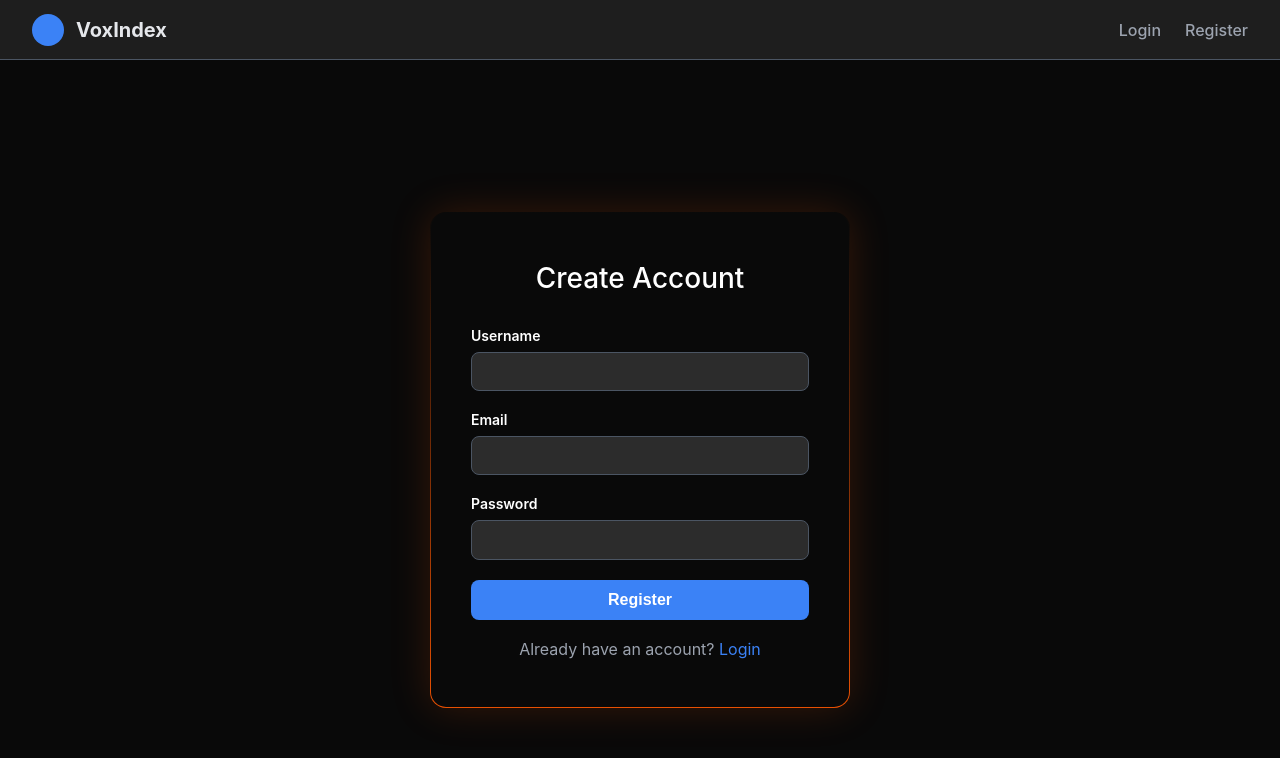
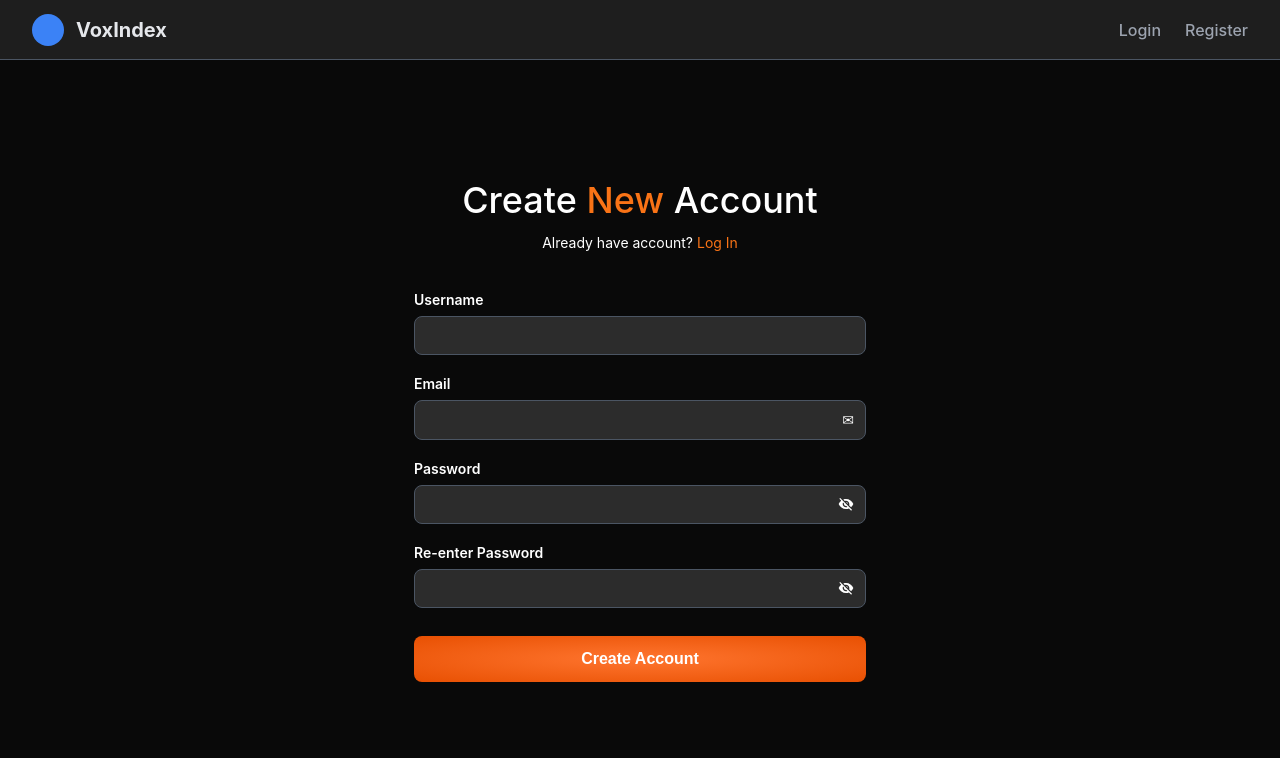
Before and after one commit to dimasrag/VoxIndex, a React app in the folder frontend/: page /register in a window 1280 px wide. Shown: the top 758 px of the page. Built offline with nearby package versions, Linux system fonts and the light colour scheme; no server answers; the HTML template or start-up script is replaced by a standard one; a web font is replaced by a local one.

Commit message:
feat: register page layout and validation for both register and login page

```diff
--- a/frontend/src/pages/Login.jsx
+++ b/frontend/src/pages/Login.jsx
@@ -13,6 +13,14 @@ export default function Login() {
   const handleSubmit = async (e) => {
     e.preventDefault();
     setError('');
+    if (!username.trim()) {
+      setError('Username is required');
+      return;
+    }
+    if (!password) {
+      setError('Password is required');
+      return;
+    }
     try {
       const result = await login(username, password);
       navigate(result.is_admin ? '/admin' : '/dashboard');
@@ -29,11 +37,11 @@ return (
         <form onSubmit={handleSubmit}>
           <div className="form-group">
             <label>Username</label>
-            <input type="text" value={username} onChange={e => setUsername(e.target.value)} required />
+            <input type="text" value={username} onChange={e => setUsername(e.target.value)} />
           </div>
           <div className="form-group">
             <label>Password</label>
-            <input type="password" value={password} onChange={e => setPassword(e.target.value)} required />
+            <input type="password" value={password} onChange={e => setPassword(e.target.value)} />
             <div className="forgot-password"><a href="#">Forgot Password?</a></div>
           </div>
           <button type="submit" className="btn-login">Login</button>
--- /dev/null
+++ b/frontend/src/pages/Register.css
@@ -0,0 +1,160 @@
+.register-container {
+  display: flex;
+  align-items: center;
+  justify-content: center;
+  min-height: calc(100vh - 60px);
+  background: #090909;
+}
+
+.register-content {
+  width: 100%;
+  max-width: 500px;
+  padding: 24px;
+}
+
+.register-content h1 {
+  text-align: center;
+  font-size: 36px;
+  font-weight: 500;
+  color: #ffffff;
+  margin: 0 0 12px;
+}
+
+.register-content h1 .accent {
+  color: #f97316;
+}
+
+.register-subtitle {
+  text-align: center;
+  font-size: 14px;
+  color: #ffffff;
+  margin: 0 0 40px;
+}
+
+.register-subtitle a {
+  color: #f97316;
+  text-decoration: none;
+}
+
+.register-row {
+  display: grid;
+  grid-template-columns: 1fr 1fr;
+  gap: 16px;
+}
+
+.form-group {
+  margin-bottom: 20px;
+}
+
+.form-group label {
+  display: block;
+  font-size: 14px;
+  color: #ffffff;
+  margin-bottom: 8px;
+}
+
+.form-group input {
+  width: 100%;
+  padding: 12px 16px;
+  background: #9ca3af;
+  border: none;
+  border-radius: 8px;
+  font-size: 14px;
+  color: #1a1a1a;
+  outline: none;
+  box-sizing: border-box;
+}
+
+.form-group input:disabled {
+  opacity: 0.6;
+  cursor: not-allowed;
+}
+
+.input-icon-wrapper {
+  position: relative;
+  display: flex;
+  align-items: center;
+}
+
+.input-icon-wrapper input {
+  padding-right: 40px;
+}
+
+.input-icon {
+  position: absolute;
+  right: 12px;
+  color: #ffffff;
+  font-size: 14px;
+  pointer-events: none;
+}
+
+.input-icon-btn {
+  position: absolute;
+  right: 12px;
+  background: none;
+  border: none;
+  color: #ffffff;
+  cursor: pointer;
+  padding: 0;
+  display: flex;
+  align-items: center;
+}
+
+.password-valid {
+  position: absolute;
+  right: -24px;
+  color: #4ade80;
+  font-size: 16px;
+}
+
+.btn-register {
+  width: 100%;
+  padding: 14px;
+  background: radial-gradient(ellipse, #FF752F, #E85002);
+  border: none;
+  border-radius: 8px;
+  font-size: 16px;
+  font-weight: 600;
+  color: #ffffff;
+  cursor: pointer;
+  margin-top: 8px;
+  transition: opacity 0.2s;
+}
+
+.btn-register:hover {
+  opacity: 0.9;
+}
+
+.success-msg {
+  background: rgba(74, 222, 128, 0.15);
+  border: 1px solid rgba(74, 222, 128, 0.3);
+  color: #4ade80;
+  padding: 10px 14px;
+  border-radius: 8px;
+  font-size: 13px;
+  margin-bottom: 16px;
+}
+
+.error-msg {
+  background: rgba(248, 113, 113, 0.15);
+  border: 1px solid rgba(248, 113, 113, 0.3);
+  color: #f87171;
+  padding: 10px 14px;
+  border-radius: 8px;
+  font-size: 13px;
+  margin-bottom: 16px;
+}
+
+.field-error {
+  display: block;
+  font-size: 12px;
+  color: #f87171;
+  margin-top: 4px;
+}
+
+.password-invalid {
+  position: absolute;
+  right: -24px;
+  color: #f87171;
+  font-size: 16px;
+}
--- a/frontend/src/pages/Register.jsx
+++ b/frontend/src/pages/Register.jsx
@@ -1,50 +1,148 @@
 import { useState } from 'react';
 import { useNavigate, Link } from 'react-router-dom';
 import { useAuth } from '../context/AuthContext';
+import './Register.css';
 
 export default function Register() {
   const [username, setUsername] = useState('');
   const [email, setEmail] = useState('');
   const [password, setPassword] = useState('');
+  const [confirmPassword, setConfirmPassword] = useState('');
+  const [showPassword, setShowPassword] = useState(false);
+  const [showConfirm, setShowConfirm] = useState(false);
   const [error, setError] = useState('');
   const [success, setSuccess] = useState('');
   const { register } = useAuth();
   const navigate = useNavigate();
 
+  const passwordMatch = password && confirmPassword && password === confirmPassword;
+  const passwordMismatch = confirmPassword && password !== confirmPassword;
+
   const handleSubmit = async (e) => {
     e.preventDefault();
     setError('');
+
+    if (!username.trim()) {
+      setError('Username is required');
+      return;
+    }
+    if (!email.trim()) {
+      setError('Email is required');
+      return;
+    }
+    if (!password) {
+      setError('Password is required');
+      return;
+    }
+    if (password.length < 6) {
+      setError('Password must be at least 6 characters');
+      return;
+    }
+    if (!confirmPassword) {
+      setError('Please confirm your password');
+      return;
+    }
+    if (password !== confirmPassword) {
+      setError('Passwords do not match');
+      return;
+    }
+    if (!email.includes('@')) {
+      setError('Please enter a valid email');
+      return;
+    }
+
     try {
       await register(username, email, password);
       setSuccess('Registration successful! Redirecting to login...');
       setTimeout(() => navigate('/login'), 1500);
     } catch (err) {
-      setError(err.response?.data?.detail || 'Registration failed');
+      const detail = err.response?.data?.detail;
+      if(Array.isArray(detail)){
+        setError(detail[0]?.msg || 'Registration failed');
+      } else if (typeof detail === 'string') {
+        setError(detail);
+      } else {
+        setError('Registration failed');
+      }
     }
   };
 
   return (
-    <div className="auth-container">
-      <div className="auth-card">
-        <h2>Create Account</h2>
+    <div className="register-container">
+      <div className="register-content">
+        <h1>Create <span className="accent">New</span> Account</h1>
+        <p className="register-subtitle">Already have account? <Link to="/login">Log In</Link></p>
+
         {error && <div className="error-msg">{error}</div>}
         {success && <div className="success-msg">{success}</div>}
+
         <form onSubmit={handleSubmit}>
           <div className="form-group">
             <label>Username</label>
-            <input type="text" value={username} onChange={e => setUsername(e.target.value)} required />
+            <input
+              type="text"
+              value={username}
+              onChange={e => setUsername(e.target.value)}
+              minLength={3}
+            />
+            {username.length > 0 && username.length < 3 && (
+              <span className="field-error">At least 3 characters</span>
+            )}
           </div>
+
           <div className="form-group">
             <label>Email</label>
-            <input type="email" value={email} onChange={e => setEmail(e.target.value)} required />
+            <div className="input-icon-wrapper">
+              <input type="email" value={email} onChange={e => setEmail(e.target.value)} />
+              <span className="input-icon">✉</span>
+            </div>
           </div>
+
           <div className="form-group">
             <label>Password</label>
-            <input type="password" value={password} onChange={e => setPassword(e.target.value)} required />
+            <div className="input-icon-wrapper">
+              <input
+                type={showPassword ? 'text' : 'password'}
+                value={password}
+                onChange={e => setPassword(e.target.value)}
+              />
+              <button type="button" className="input-icon-btn" onClick={() => setShowPassword(!showPassword)}>
+                {showPassword
+                  ? <svg width="16" height="16" viewBox="0 0 24 24" fill="currentColor"><path d="M12 4.5C7 4.5 2.73 7.61 1 12c1.73 4.39 6 7.5 11 7.5s9.27-3.11 11-7.5c-1.73-4.39-6-7.5-11-7.5zm0 12.5c-2.76 0-5-2.24-5-5s2.24-5 5-5 5 2.24 5 5-2.24 5-5 5zm0-8c-1.66 0-3 1.34-3 3s1.34 3 3 3 3-1.34 3-3-1.34-3-3-3z"/></svg>
+                  : <svg width="16" height="16" viewBox="0 0 24 24" fill="currentColor"><path d="M12 7c2.76 0 5 2.24 5 5 0 .65-.13 1.26-.36 1.83l2.92 2.92c1.51-1.26 2.7-2.89 3.43-4.75-1.73-4.39-6-7.5-11-7.5-1.4 0-2.74.25-3.98.7l2.16 2.16C10.74 7.13 11.35 7 12 7zM2 4.27l2.28 2.28.46.46C3.08 8.3 1.78 10.02 1 12c1.73 4.39 6 7.5 11 7.5 1.55 0 3.03-.3 4.38-.84l.42.42L19.73 22 21 20.73 3.27 3 2 4.27zM7.53 9.8l1.55 1.55c-.05.21-.08.43-.08.65 0 1.66 1.34 3 3 3 .22 0 .44-.03.65-.08l1.55 1.55c-.67.33-1.41.53-2.2.53-2.76 0-5-2.24-5-5 0-.79.2-1.53.53-2.2zm4.31-.78l3.15 3.15.02-.16c0-1.66-1.34-3-3-3l-.17.01z"/></svg>
+                }
+              </button>
+              {password.length >= 6 && <span className="password-valid">✓</span>}
+            </div>
+            {password.length > 0 && password.length < 6 && (
+              <span className="field-error">At least 6 characters</span>
+            )}
           </div>
-          <button type="submit" className="btn-primary">Register</button>
+
+          <div className="form-group">
+            <label>Re-enter Password</label>
+            <div className="input-icon-wrapper">
+              <input
+                type={showConfirm ? 'text' : 'password'}
+                value={confirmPassword}
+                onChange={e => setConfirmPassword(e.target.value)}
+              />
+              <button type="button" className="input-icon-btn" onClick={() => setShowConfirm(!showConfirm)}>
+                {showConfirm
+                  ? <svg width="16" height="16" viewBox="0 0 24 24" fill="currentColor"><path d="M12 4.5C7 4.5 2.73 7.61 1 12c1.73 4.39 6 7.5 11 7.5s9.27-3.11 11-7.5c-1.73-4.39-6-7.5-11-7.5zm0 12.5c-2.76 0-5-2.24-5-5s2.24-5 5-5 5 2.24 5 5-2.24 5-5 5zm0-8c-1.66 0-3 1.34-3 3s1.34 3 3 3 3-1.34 3-3-1.34-3-3-3z"/></svg>
+                  : <svg width="16" height="16" viewBox="0 0 24 24" fill="currentColor"><path d="M12 7c2.76 0 5 2.24 5 5 0 .65-.13 1.26-.36 1.83l2.92 2.92c1.51-1.26 2.7-2.89 3.43-4.75-1.73-4.39-6-7.5-11-7.5-1.4 0-2.74.25-3.98.7l2.16 2.16C10.74 7.13 11.35 7 12 7zM2 4.27l2.28 2.28.46.46C3.08 8.3 1.78 10.02 1 12c1.73 4.39 6 7.5 11 7.5 1.55 0 3.03-.3 4.38-.84l.42.42L19.73 22 21 20.73 3.27 3 2 4.27zM7.53 9.8l1.55 1.55c-.05.21-.08.43-.08.65 0 1.66 1.34 3 3 3 .22 0 .44-.03.65-.08l1.55 1.55c-.67.33-1.41.53-2.2.53-2.76 0-5-2.24-5-5 0-.79.2-1.53.53-2.2zm4.31-.78l3.15 3.15.02-.16c0-1.66-1.34-3-3-3l-.17.01z"/></svg>
+                }
+              </button>
+              {passwordMatch && <span className="password-valid">✓</span>}
+              {passwordMismatch && <span className="password-invalid">✗</span>}
+            </div>
+            {passwordMismatch && (
+              <span className="field-error">Passwords do not match</span>
+            )}
+          </div>
+
+          <button type="submit" className="btn-register">Create Account</button>
         </form>
-        <p>Already have an account? <Link to="/login">Login</Link></p>
       </div>
     </div>
   );
```
